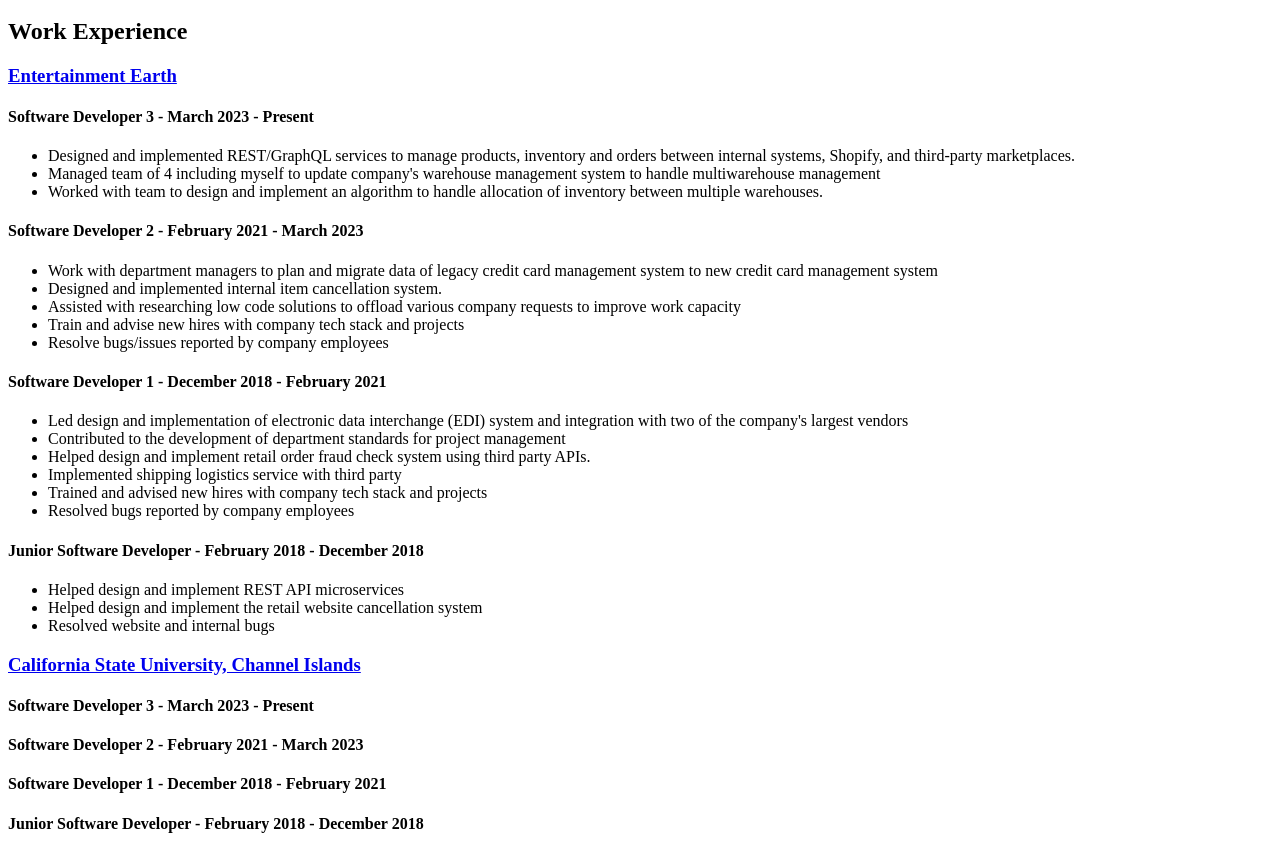
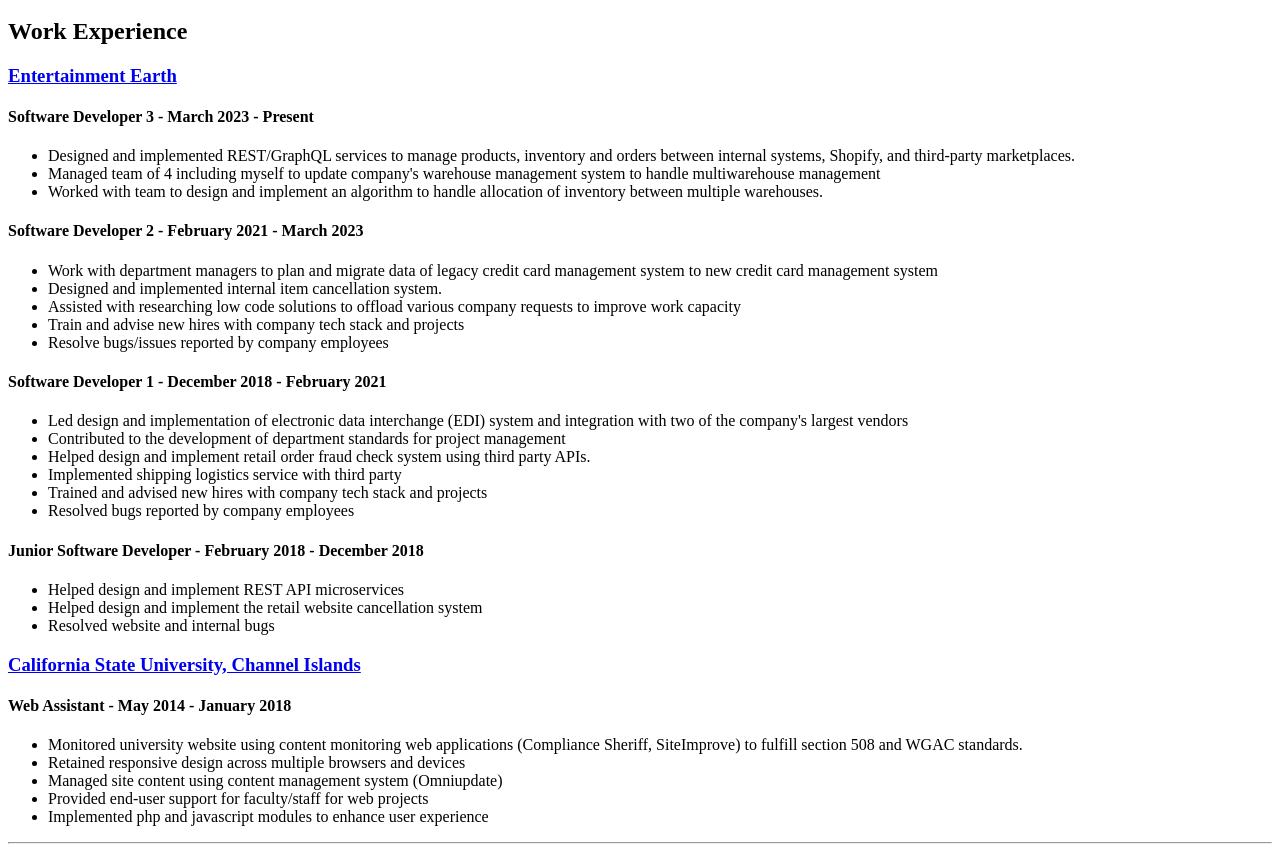
Before and after one commit to zbatoczki/zbatoczki.github.io, a plain HTML site: page index.html in a window 1280 px wide. Shown: the part 100-951 px from the top of the page. Drawn offline with Linux system fonts and the light colour scheme.

Commit message:
Updated Work Expereince section

```diff
--- a/index.html
+++ b/index.html
@@ -51,10 +51,7 @@
 
         <section>
             <h3><a href="https://www.csuci.edu/" target="_parent">California State University, Channel Islands</a></h3>
-            <h4>Software Developer 3 - March 2023 - Present</h4>
-            <h4>Software Developer 2 - February 2021 - March 2023</h4>
-            <h4>Software Developer 1 - December 2018 - February 2021</h4>
-            <h4>Junior Software Developer - February 2018 - December 2018</h4>
+            <h4>Web Assistant - May 2014 - January 2018</h4>
             <ul>
                 <li>Monitored university website using content monitoring web applications (Compliance Sheriff, SiteImprove) to fulfill section 508 and WGAC standards.</li>
                 <li>Retained responsive design across multiple browsers and devices</li>
```
